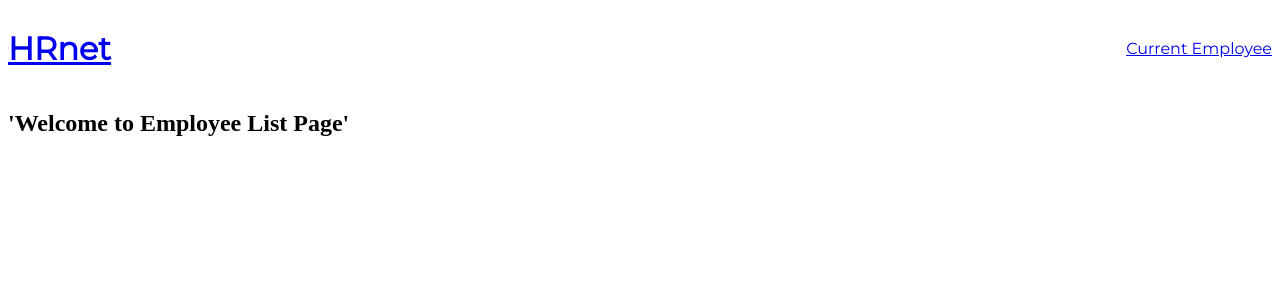
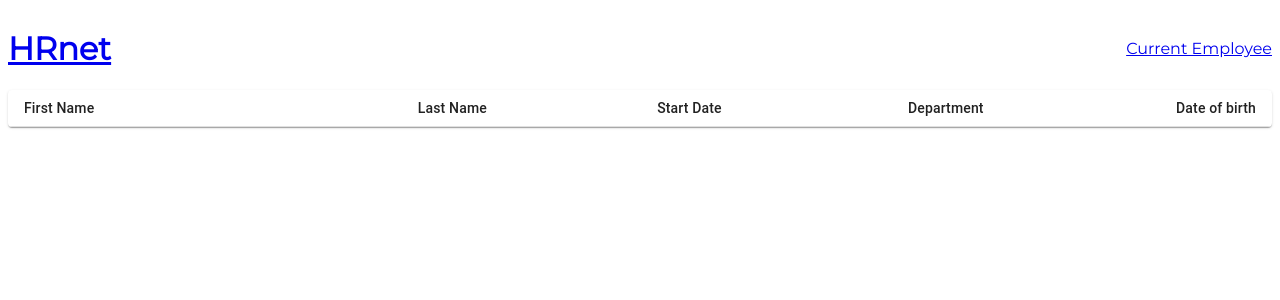
Before and after one commit to helopia/P14_HRnet, a React (Create React App) app in the folder hrnet/: page /currentEmployee in a window 1280 px wide. Shown: the top 300 px of the page. Built offline with nearby package versions, Linux system fonts and the light colour scheme.

Commit message:
save before change tsx

```diff
--- a/hrnet/package.json
+++ b/hrnet/package.json
@@ -6,6 +6,7 @@
     "@emotion/react": "^11.11.3",
     "@emotion/styled": "^11.11.0",
     "@mui/material": "^5.15.10",
+    "@mui/x-data-grid": "^6.19.4",
     "@mui/x-date-pickers": "^6.19.4",
     "@testing-library/jest-dom": "^5.17.0",
     "@testing-library/react": "^13.4.0",
--- a/hrnet/src/components/CreateEmployeeForm.jsx
+++ b/hrnet/src/components/CreateEmployeeForm.jsx
@@ -7,7 +7,7 @@ import {POST_EMPLOYEE} from "../store/actions/constant";
 import {departments, statesUSA} from "../data";
 import OutlinedInput from "@mui/material/OutlinedInput";
 
-const CreateEmployeeForm = ({statesUsa, departments}) => {
+const CreateEmployeeForm = ({statesUSA, departments}) => {
     const [departmentName, setDepartmentName] = React.useState([]);
     const [statesUSAName, setStatesUSAName] = React.useState([]);
 
--- a/hrnet/src/components/Test.jsx
+++ b/hrnet/src/components/Test.jsx
@@ -1,63 +1,56 @@
 import * as React from 'react';
-import { useTheme } from '@mui/material/styles';
-import OutlinedInput from '@mui/material/OutlinedInput';
-import InputLabel from '@mui/material/InputLabel';
-import MenuItem from '@mui/material/MenuItem';
-import FormControl from '@mui/material/FormControl';
-import Select from '@mui/material/Select';
-import {departments, statesUSA} from "../data";
+import Table from '@mui/material/Table';
+import TableBody from '@mui/material/TableBody';
+import TableCell from '@mui/material/TableCell';
+import TableContainer from '@mui/material/TableContainer';
+import TableHead from '@mui/material/TableHead';
+import TableRow from '@mui/material/TableRow';
+import Paper from '@mui/material/Paper';
 
+function createData(
+    name: string,
+    lastName: string,
+    fat: number,
+    carbs: number,
+    protein: number,
+) {
+    return { name, lastName, fat, carbs, protein };
+}
 
+const rows = [
 
-// const departments = [
-//     'Oliver Hansen',
-//     'Van Henry',
-//     'April Tucker',
-//     'Ralph Hubbard',
-//     'Omar Alexander',
-//     'Carlos Abbott',
-//     'Miriam Wagner',
-//     'Bradley Wilkerson',
-//     'Virginia Andrews',
-//     'Kelly Snyder',
-// ];
-
-
+];
 
 export default function Test() {
-    const [statesUSAName, setStatesUSAName] = React.useState([]);
-
-    const handleChangeStateUsa = (event) => {
-        const {
-            target: { value },
-        } = event;
-        setStatesUSAName(
-            // On autofill we get a stringified value.
-            typeof value === 'string' ? value.split(',') : value,
-        );
-    };
-
     return (
-        <div>
-            <FormControl sx={{ m: 1, width: 300 }}>
-                <InputLabel id="demo-multiple-name-label">State</InputLabel>
-                <Select
-                    labelId="demo-multiple-name-label"
-                    id="demo-multiple-name"
-                    multiple
-                    value={statesUSAName}
-                    onChange={handleChangeStateUsa}
-                    input={<OutlinedInput label="State" />}
-
-                >
-                    {statesUSA.map((stateUSA) => (
-                        <MenuItem key={stateUSA.state} value={stateUSA.state}>
-                            {stateUSA.state}
-                        </MenuItem>
+        <TableContainer component={Paper}>
+            <Table sx={{ minWidth: 650 }} size="small" aria-label="a dense table">
+                <TableHead>
+                    <TableRow>
+                        <TableCell>First Name</TableCell>
+                        <TableCell align="right">Last Name</TableCell>
+                        <TableCell align="right">Start Date</TableCell>
+                        <TableCell align="right">Department</TableCell>
+                        <TableCell align="right">Date of birth</TableCell>
+                    </TableRow>
+                </TableHead>
+                <TableBody>
+                    {rows.map((row) => (
+                        <TableRow
+                            key={row.name}
+                            sx={{ '&:last-child td, &:last-child th': { border: 0 } }}
+                        >
+                            <TableCell component="th" scope="row">
+                                {row.name}
+                            </TableCell>
+                            <TableCell align="right">{row.calories}</TableCell>
+                            <TableCell align="right">{row.fat}</TableCell>
+                            <TableCell align="right">{row.carbs}</TableCell>
+                            <TableCell align="right">{row.protein}</TableCell>
+                        </TableRow>
                     ))}
-                    ))
-                </Select>
-            </FormControl>
-        </div>
+                </TableBody>
+            </Table>
+        </TableContainer>
     );
 }
--- a/hrnet/src/data/index.js
+++ b/hrnet/src/data/index.js
@@ -61,8 +61,8 @@ export const statesUSA = [
 ];
 
 export const departments = [
-    { "value": "sales", "label": "Sales" },
-    { "value": "engineering", "label": "Engineering" },
-    { "value": "hr", "label": "Human Resources" },
-    { "value": "legal", "label": "Legal" },
+    { value: "sales", label: "Sales" },
+    { value: "engineering", label: "Engineering" },
+    { value: "hr", label: "Human Resources" },
+    { value: "legal", label: "Legal" },
 ];
--- a/hrnet/src/pages/CreateEmployeePage.jsx
+++ b/hrnet/src/pages/CreateEmployeePage.jsx
@@ -10,7 +10,7 @@ const CreateEmployeePage = () => {
         <section className="container">
             <h1>Create Employee</h1>
             <CreateEmployeeForm departments={departments} statesUSA={statesUSA}/>
-            {/*<Test  statesUSA={statesUSA}></Test>*/}
+            {/*<Test></Test>*/}
             {/*<Test2></Test2>*/}
         </section>
     );
--- a/hrnet/src/pages/CurrentEmployeePage.jsx
+++ b/hrnet/src/pages/CurrentEmployeePage.jsx
@@ -1,17 +1,11 @@
 import { useSelector } from "react-redux";
+import Test from "../components/Test";
 
 
 function CurrentEmployeePage() {
 
     return (
-        <section className="container">
-            <h1>'Welcome to Employee List Page'</h1>
-            <table>
-                <thead>
-                <tr></tr>
-                </thead>
-            </table>
-        </section>
+        <Test></Test>
     )
 }
 
```
Also changed, not shown: hrnet/src/components/EmployeeSaved.jsx (added, +15 -0 lines), 1 other file (tests, documents, lock files or other folders).
